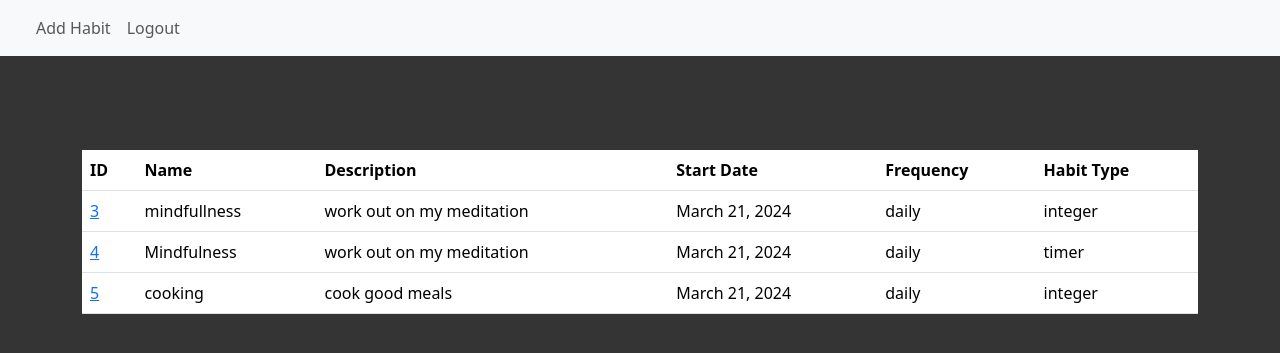
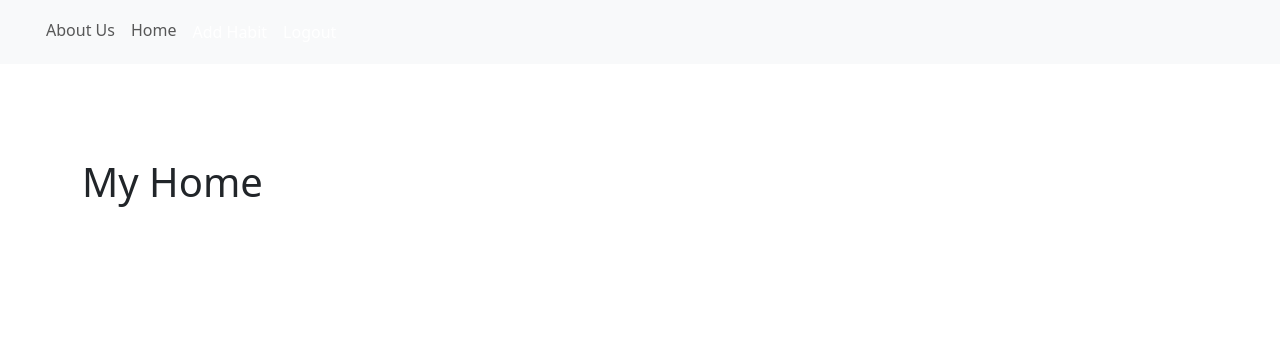
Before and after one commit to Namukuru/HabitTracker, a Django app: page / in a window 1280 px wide. Shown: the top 353 px of the page. Run offline with Django 5.2, Linux system fonts and the light colour scheme; a user stored in the database is signed in; data comes from the database, SQL or seed files in the repository; both versions use the stored data as it was after the commit.

Commit message:
Navbar adjustments

```diff
--- a/habit/main/forms.py
+++ b/habit/main/forms.py
@@ -43,7 +43,7 @@ class AddRecordForm(forms.ModelForm):
       model = Habit
       fields = ('name','description', 'start_date','frequency','habit_type')
 
-      '''def clean(self):
+      def clean(self):
         cleaned_data = super().clean()
         habit_type = cleaned_data.get('habit_type')
 
@@ -57,4 +57,4 @@ class AddRecordForm(forms.ModelForm):
             # Additional validation for timer habits if needed
             pass
 
-        return cleaned_data'''
+        return cleaned_data
--- /dev/null
+++ b/habit/main/static/css/styles.css
@@ -0,0 +1,32 @@
+#alertMessage {
+  text-align: center;
+}
+.container {
+  padding-top: 50px;
+  margin-top: 20px;
+}
+
+.navbar {
+    background-color: #333; /* Background color for the navbar */
+    padding: 10px;
+}
+
+.navbar ul {
+    list-style-type: none; /* Remove default list styles */
+    margin: 0;
+    padding: 0;
+}
+
+.navbar li {
+    display: inline; /* Display navbar links horizontally */
+}
+
+.navbar li a {
+    color: #fff; /* Text color for navbar links */
+    text-decoration: none; /* Remove underline from links */
+    padding: 10px 20px; /* Add padding to links */
+}
+
+.navbar li a:hover {
+    background-color: #555; /* Background color on hover */
+}
--- a/habit/main/templates/base.html
+++ b/habit/main/templates/base.html
@@ -3,26 +3,14 @@
   <head>
     <meta charset="utf-8" />
     <meta name="viewport" content="width=device-width, initial-scale=1" />
-    <title>ETP</title>
+    <title>HABIT TRACKER</title>
     <link
       href="https://cdn.jsdelivr.net/npm/bootstrap@5.3.3/dist/css/bootstrap.min.css"
       rel="stylesheet"
       integrity="sha384-QWTKZyjpPEjISv5WaRU9OFeRpok6YctnYmDr5pNlyT2bRjXh0JMhjY6hW+ALEwIH"
       crossorigin="anonymous"
     />
-    <style>
-      #alertMessage {
-        text-align: center;
-      }
-      .container {
-        padding-top: 50px;
-        margin-top: 20px;
-      }
-      body {
-        background-color: rgb(52, 52, 52);
-        color: white;
-      }
-    </style>
+    <link rel="stylesheet" type="text/css" href="static/css/styles.css">
   </head>
   <body>
     {% include 'navbar.html' %}
--- a/habit/main/templates/home.html
+++ b/habit/main/templates/home.html
@@ -3,39 +3,6 @@
 
 {% block content %}
 
-  {% if user.is_authenticated %}
+<h1>My Home </h1>
 
-  <table class="table">
-    <thead>
-      <tr>
-        <th scope="col">ID</th>
-        <th scope="col">Name</th>
-        <th scope="col">Description</th>
-        <th scope="col">Start Date</th>
-        <th scope="col">Frequency</th>
-        <th scope="col">Habit Type</th>
-
-      </tr>
-    </thead>
-    <tbody>
-
-        {%if habits %}
-        {% for habit in habits %}
-         <tr>
-            <td><a href="{% url 'habit' habit.id %}" >{{habit.id}}</a></td>
-            <td>{{habit.name}}</td>
-            <td>{{habit.description}}</td>
-            <td>{{habit.start_date}}</td>
-            <td>{{habit.frequency}}</td>
-            <td>{{habit.habit_type}}</td>
-
-          </tr>
-        {% endfor %}
-      {% endif %}
-      </tr>
-    </tbody>
-  </table>
-
-
-{% endif %}
 {% endblock %}
--- a/habit/main/templates/navbar.html
+++ b/habit/main/templates/navbar.html
@@ -5,8 +5,12 @@
       <span class="navbar-toggler-icon"></span>
     </button>
 
+
     <div class="collapse navbar-collapse" id="navbarSupportedContent">
       <ul class="navbar-nav me-auto mb-2 mb-lg-0">
+        <a class="nav-link" href="{% url 'about' %}">About Us</a>
+        <a class="nav-link" href="{% url 'home' %}">Home</a>
+
         {% if user.is_authenticated %}
         <li class="nav-item">
             <a class="nav-link" href="{% url 'add_habit' %}">Add Habit</a>
@@ -25,9 +29,10 @@
          </li>
          {% endif %}
 
-
+        </li>
         </ul>
       </a>
+
     </div>
 
   </div>
--- a/habit/main/urls.py
+++ b/habit/main/urls.py
@@ -10,6 +10,7 @@ urlpatterns = [
   path("delete_habit/<int:pk>", views.delete_habit, name="delete_habit"),
   path("add_habit/", views.add_habit, name="add_habit"),
   path("update_habit/<int:pk>", views.update_habit, name="update_habit"),
-
+  path("about/", views.about, name="about"),
+  path("myhabit/", views.myhabit, name="myhabit"),
 
 ]
--- a/habit/main/views.py
+++ b/habit/main/views.py
@@ -7,7 +7,6 @@ from .models import Habit
 # Create your views here.
 
 def home(request):
-  habits = Habit.objects.all()
 
   #Check to see if logging in
   if request.method == "POST":
@@ -23,7 +22,7 @@ def home(request):
       messages.success(request,"There was an error logging in, please try again")
       return redirect('login')
   else:
-   return render(request, 'home.html', {'habits':habits})
+   return render(request, 'home.html', {})
 
 
 def login_user(request):
@@ -37,7 +36,7 @@ def login_user(request):
     if user is not None:
         login(request,user)
         messages.success(request, 'You have been logged in')
-        return redirect('home')
+        return redirect('myhabit')
     else:
       messages.success(request,"There was an error logging in, please try again")
       return redirect('login_user')
@@ -83,10 +82,10 @@ def delete_habit(request,pk):
     delete_records = Habit.objects.get(id=pk)
     delete_records.delete()
     messages.success(request,'Habit deleted successfully!')
-    return redirect('home')
+    return redirect('myhabit')
   else:
     messages.success(request,'You must login to delete the habit!')
-    return redirect('home')
+    return redirect('myhabit')
 
 def add_habit(request):
     form = AddRecordForm(request.POST or None)  # Create the form
@@ -99,7 +98,7 @@ def add_habit(request):
                 add_habit.save()  # Save the form data with assigned user
 
                 messages.success(request, "Record Added Successfully")
-                return redirect('home')
+                return redirect('myhabit')
         return render(request, 'add_record.html', {'form': form})  # Render form on GET
     else:
         messages.error(request, "You Must Be Logged In...")  # Use "error" for login requirement
@@ -120,3 +119,11 @@ def update_habit(request,pk):
   else:
     messages.success(request, 'You must be logged in...')
     return redirect('home')
+
+
+def about(request):
+    return render(request, 'about.html')
+
+def myhabit(request):
+  habits = Habit.objects.all()
+  return render(request, 'myhabit.html', {'habits':habits})
```
Also changed, not shown: habit/main/templates/about.html (added, +13 -0 lines), habit/main/templates/myhabit.html (added, +41 -0 lines), habit/db.sqlite3.
